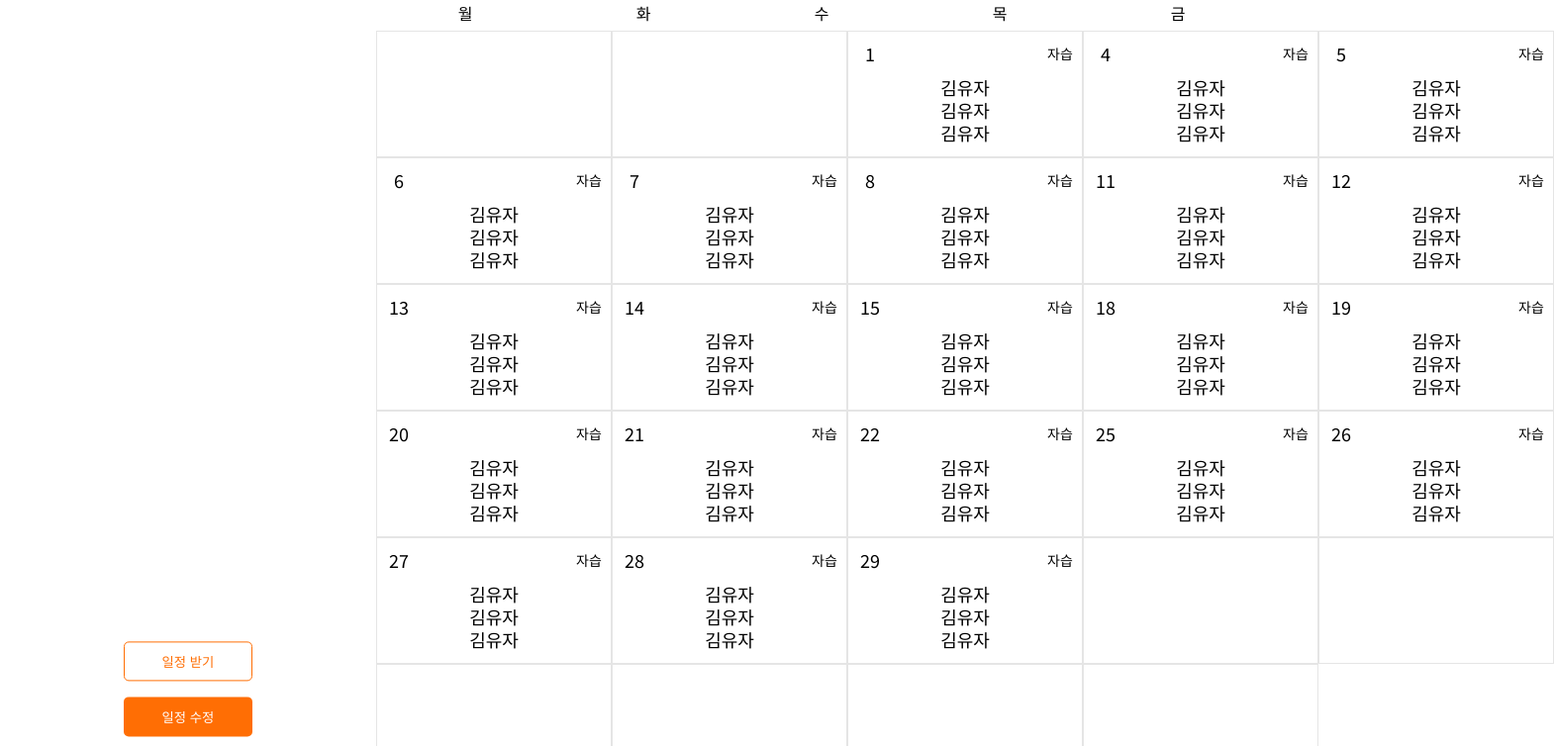
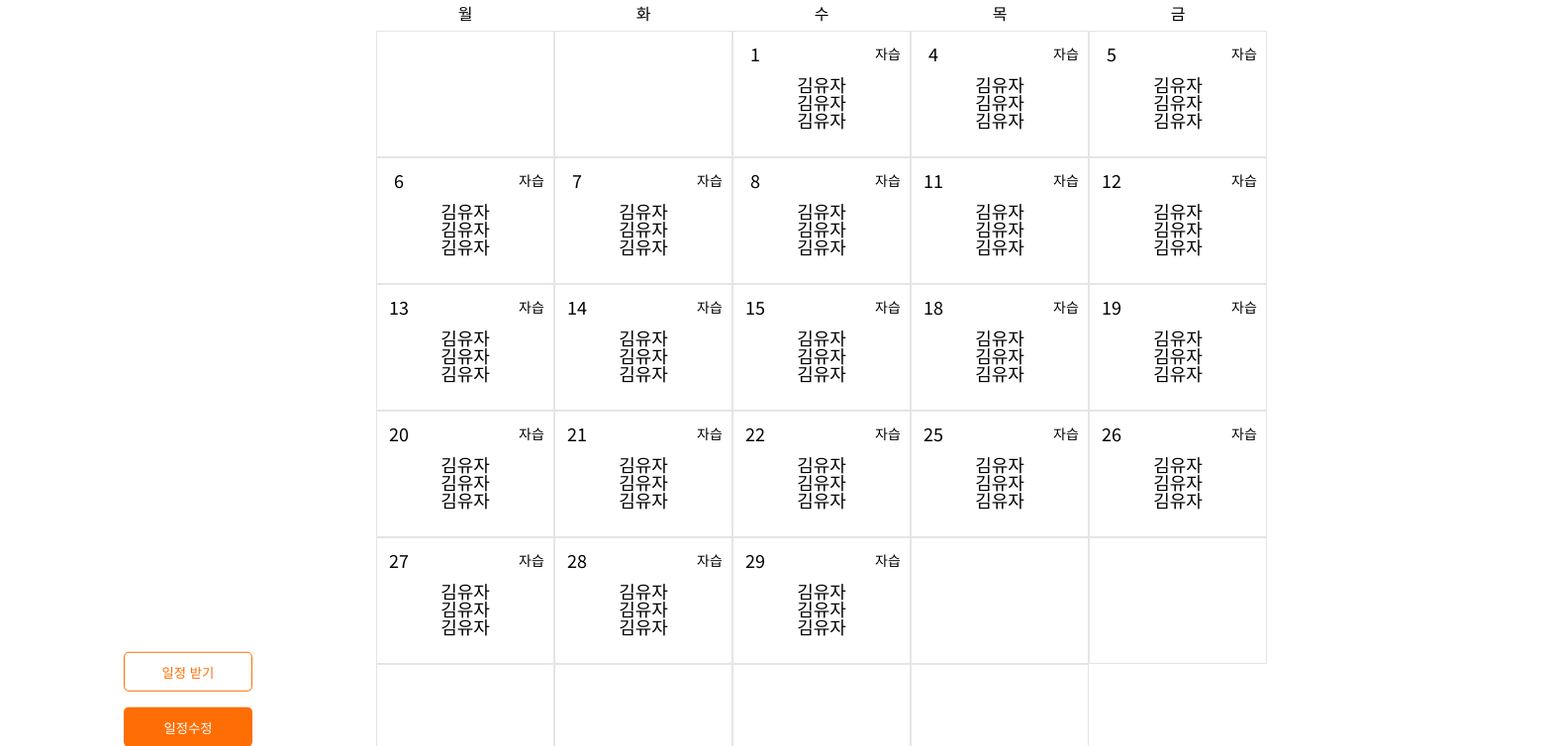
Before and after one commit to DSM-PICK/PICK2021-DESKTOP-CLIENT, a React (Create React App) app: page /manage-schedule in a window 1280 px wide. Shown: the part 42-796 px from the top of the page at 99% size, 1570 px wide, since content can reach past the window. Built offline with nearby package versions, Linux system fonts and the light colour scheme.

Commit message:
⚡️ :: (#9) render button by states

```diff
--- a/src/components/ManageSchedule/Calendar/Day/Day.tsx
+++ b/src/components/ManageSchedule/Calendar/Day/Day.tsx
@@ -58,9 +58,9 @@ const Day: FC<Props> = ({
         <S.DayType color={Today === fullDate ? `${COLOR.orange}`: `${COLOR.black}`}>{type}</S.DayType>
       </S.DayTypeContainer>
       <S.InputContainer>
-        <S.TeacherInput type="text" defaultValue={floor2} />
-        <S.TeacherInput type="text" defaultValue={floor3} />
-        <S.TeacherInput type="text" defaultValue={floor4} />
+        <S.TeacherInput>{floor2}</S.TeacherInput>
+        <S.TeacherInput>{floor3}</S.TeacherInput>
+        <S.TeacherInput>{floor4}</S.TeacherInput>
       </S.InputContainer>
     </S.Days>
   );
--- a/src/components/ManageSchedule/Calendar/Day/styles.ts
+++ b/src/components/ManageSchedule/Calendar/Day/styles.ts
@@ -38,7 +38,7 @@ export const InputContainer = styled.div`
   text-align: center;
 `;
 
-export const TeacherInput = styled.input`
+export const TeacherInput = styled.div`
   text-align: center;
   border: none;
   text-decoration: none;
--- a/src/components/ManageSchedule/ManageSchedule.tsx
+++ b/src/components/ManageSchedule/ManageSchedule.tsx
@@ -1,16 +1,26 @@
-import { FC } from "react";
+import { FC, useState } from "react";
 import Calendar from "./Calendar/Calendar";
 import * as S from "./styles";
 
 const ManageSchedule: FC = (): JSX.Element => {
+  const [editStatus, setEditStatus] = useState<boolean>(false);
+
   return (
     <S.Container>
       <S.ManageScheduleContainer>
         <span>
           <S.PageTitle>일정관리</S.PageTitle>
           <S.ButtonContainer>
-            <S.DownloadSchedule>일정 받기</S.DownloadSchedule>
-            <S.EditSchedule>일정 수정</S.EditSchedule>
+            <S.DownloadSchedule
+              type="button"
+              style={editStatus ? { display: "none" } : { display: "block" }}
+              value={"일정 받기"}
+            />
+            <S.EditSchedule
+              value={editStatus ? "완료" : "일정수정"}
+              type="button"
+              onClick={() => setEditStatus(!editStatus)}
+            />
           </S.ButtonContainer>
         </span>
         <Calendar />
--- a/src/components/ManageSchedule/styles.ts
+++ b/src/components/ManageSchedule/styles.ts
@@ -19,7 +19,7 @@ export const ManageScheduleContainer = styled.div`
     }
 `;
 
-export const DownloadSchedule = styled.button`
+export const DownloadSchedule = styled.input`
     text-decoration: none;
     border: 1px solid ${COLOR.orange};
     outline: none;
@@ -32,13 +32,13 @@ export const DownloadSchedule = styled.button`
     margin: 8px auto;
 `;
 
-export const EditSchedule = styled.button`
+export const EditSchedule = styled.input`
     text-decoration: none;
     outline: none;
     width: 130px;
     height: 40px;
     background-color: ${COLOR.orange};
-    color: #FFFFFF;
+    color: ${COLOR.white};
     border-radius: 5px;
     cursor: pointer;
     border: none;
```
